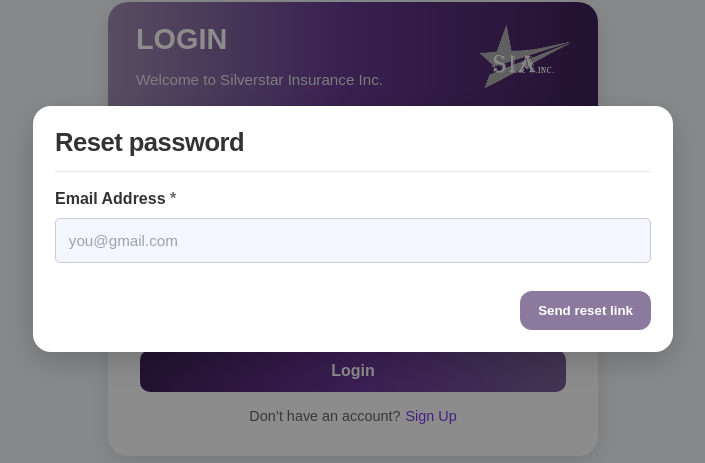
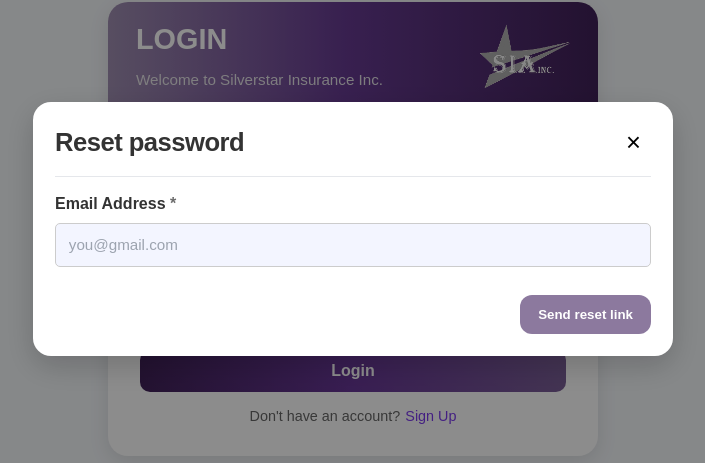
Before and after one commit to WNTERFX/insurance-client-page, a React (Create React App) app: page /insurance-client-page/login in a window 1280 px wide. Both pictures are taken after a click on the link "Forgot password?". Shown: the part 171-634 px from the top of the page, without its empty margins (287-992 px from the left). Built offline with nearby package versions, Linux system fonts and the light colour scheme.

Commit message:
-- login form fix

```diff
--- a/src/LoginForm.js
+++ b/src/LoginForm.js
@@ -45,8 +45,6 @@ export default function LoginForm() {
     navigate("/insurance-client-page/main-portal/home");
   };
 
-
-
   // Send password reset email
   const handleSendResetEmail = async () => {
     setResetLoading(true);
@@ -60,12 +58,17 @@ export default function LoginForm() {
       return;
     }
 
+    // Construct the redirect URL
+    const redirectUrl = window.location.hostname === 'localhost'
+      ? 'http://localhost:3000/insurance-client-page/reset-password'
+      : 'https://insurance-client-page.vercel.app/insurance-client-page/reset-password';
+
     console.log("Sending reset email to:", resetEmail);
-    console.log("Redirect URL:", `${window.location.origin}/insurance-client-page/reset-password`);
+    console.log("Redirect URL:", redirectUrl);
 
     try {
       const { data, error } = await db.auth.resetPasswordForEmail(resetEmail, {
-        redirectTo: `${window.location.origin}/insurance-client-page/reset-password`,
+        redirectTo: redirectUrl,
       });
 
       console.log("Supabase response:", { data, error });
@@ -139,14 +142,13 @@ export default function LoginForm() {
 
           {/* Login Controls */}
           <div className="login-controls">
-            <p>Don’t have an account?</p>
+            <p>Don't have an account?</p>
             <a href="/insurance-client-page/signup" type="button" >
               Sign Up
             </a>
           </div>
         </form>
       </div>
-
 
       {/* Password Reset Modal */}
       {showResetModal && (
@@ -174,14 +176,14 @@ export default function LoginForm() {
                 aria-label="Close"
                 onClick={closeResetModal}
               >
-
+                ×
               </button>
             </div>
 
             <hr className="rp-divider" />
 
             <div className="rp-body">
-              {/* TOP BANNER (like Policy ID) */}
+              {/* Error Banner */}
               {resetError && (
                 <div className="alert alert-error" role="alert" aria-live="assertive">
                   <strong>Error</strong>
@@ -199,8 +201,6 @@ export default function LoginForm() {
                 placeholder="you@gmail.com"
                 value={resetEmail}
                 onChange={(e) => {
-                  // optional: clear banner while typing
-                  // setResetError("");
                   setResetEmail(e.target.value);
                 }}
                 aria-describedby={resetError ? "reset-error-text" : undefined}
@@ -218,16 +218,11 @@ export default function LoginForm() {
                 </button>
               </div>
 
-
               {resetSuccess && <p className="rp-msg rp-success">{resetSuccess}</p>}
             </div>
           </div>
         </div>
       )}
-
-
     </div>
-
-
   );
 }
```
